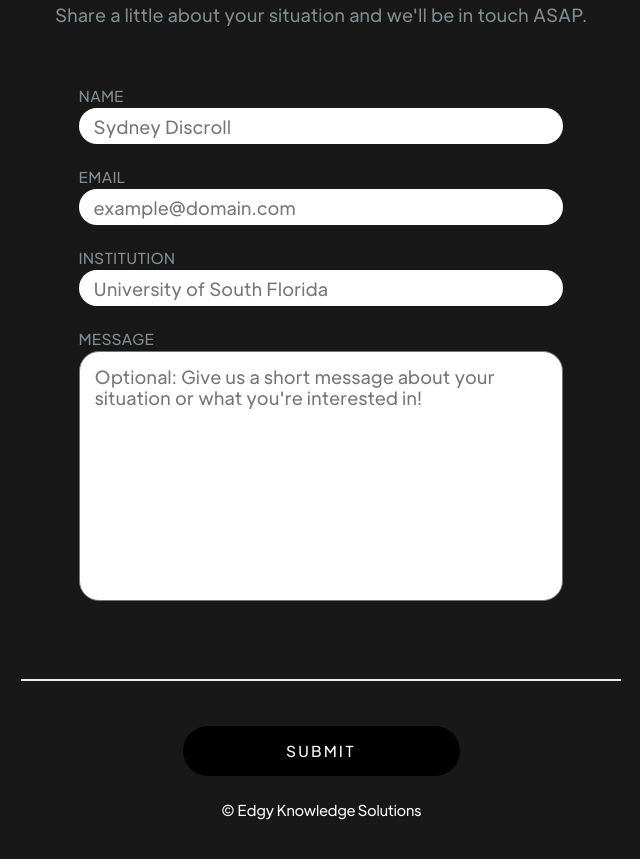
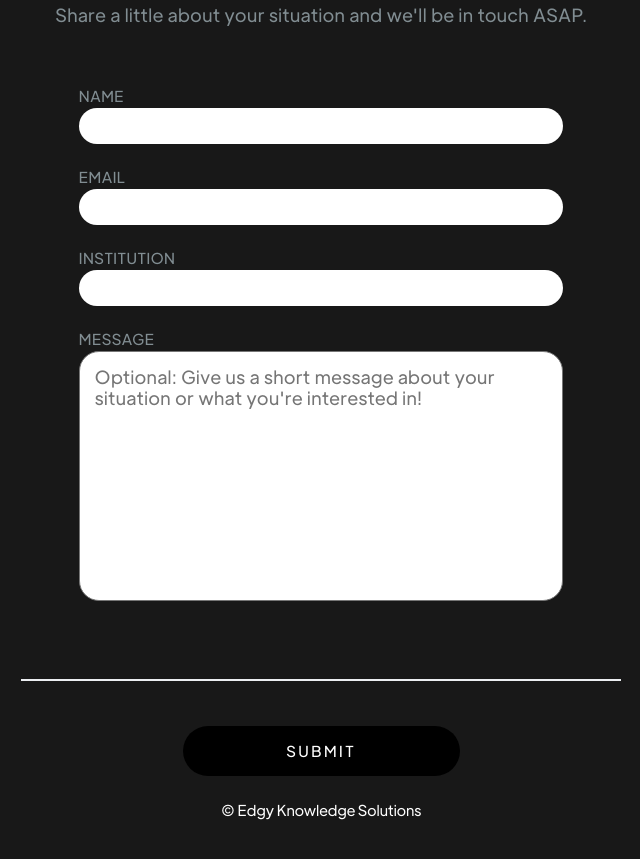
Before and after one commit to tkalandarov/ava-standalone-app, a React (Create React App) app in the folder client/: page / in a window 1280 px wide. Shown: the part 4116-4975 px from the top of the page, without its empty margins (319-959 px from the left). Built offline with nearby package versions, Linux system fonts and the light colour scheme.

Commit message:
Updated .gitignore and removed form placeholders

```diff
--- a/client/src/pages/EdgyksLanding.jsx
+++ b/client/src/pages/EdgyksLanding.jsx
@@ -215,7 +215,6 @@ export const EdgyksLanding = (props) => {
                   id="connectNameInput"
                   className="formInput"
                   type="text"
-                  placeholder="Sydney Discroll"
                 />
               </div>
               <div className="formField">
@@ -226,7 +225,6 @@ export const EdgyksLanding = (props) => {
                   id="connectEmailInput"
                   className="formInput"
                   type="email"
-                  placeholder="example@domain.com"
                 />
               </div>
               <div className="formField">
@@ -237,7 +235,6 @@ export const EdgyksLanding = (props) => {
                   id="connectOrgInput"
                   className="formInput"
                   type="text"
-                  placeholder="University of South Florida"
                 />
               </div>
               <div className="formField">
```
Also changed, not shown: 2 other files (tests, documents, lock files or other folders).
